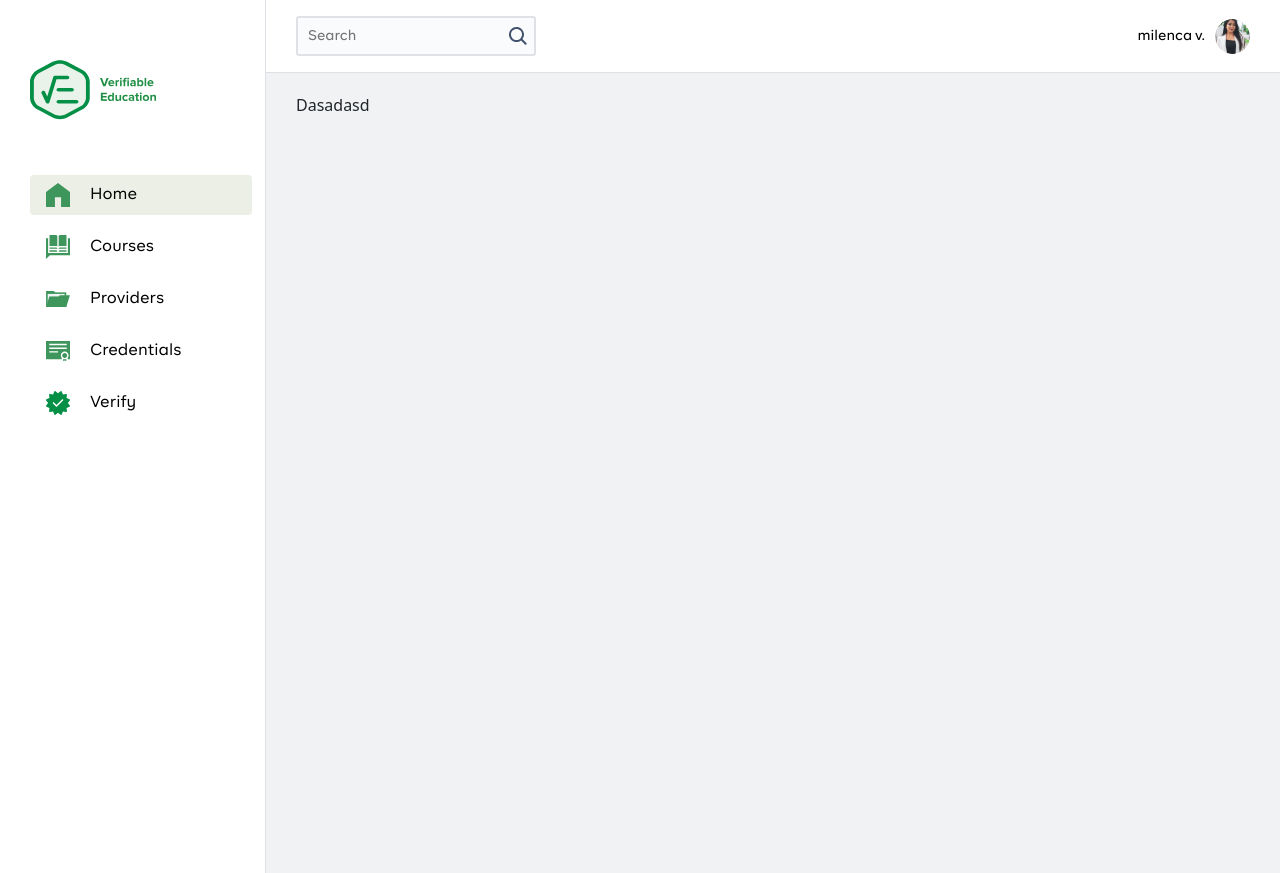
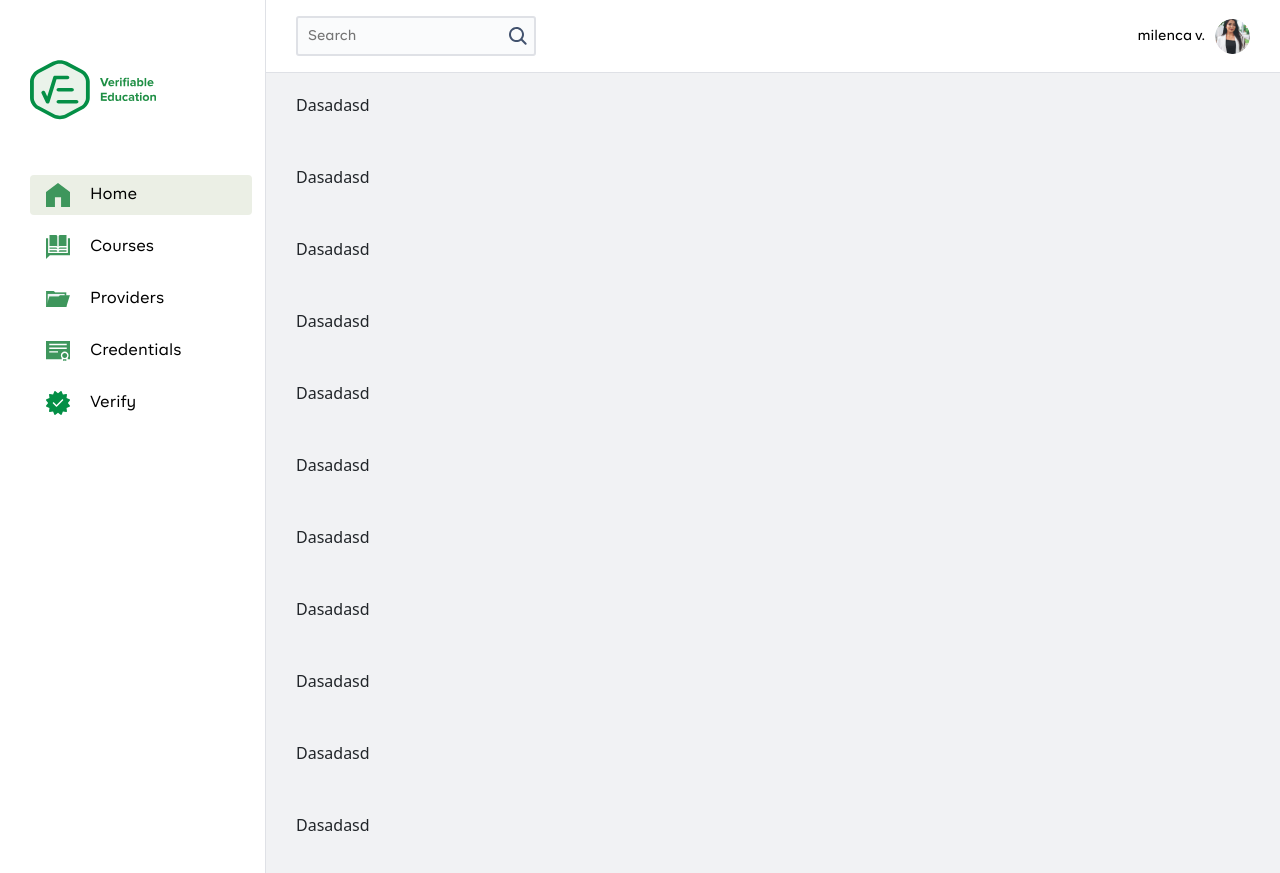
Before and after one commit to scimitar19/Angular-assignment, a React (Create React App) app: page /dashboard in a window 1280 px wide. After the commit the page ends 800 px from the top, so only its background shows below. Built offline with nearby package versions, Linux system fonts and the light colour scheme; a small style sheet from the web is missing.

Commit message:
layout complete

```diff
--- a/src/components/Layout/MainLayout/MainLayout.scss
+++ b/src/components/Layout/MainLayout/MainLayout.scss
@@ -1,8 +1,9 @@
 @import "../../../variables.scss";
-.app{
+.mainLayout{
     display: flex;
   width: 100%;
   align-items: stretch;
+  position: fixed;
 }
 .content {
     padding: 0px;
@@ -11,7 +12,9 @@
     .innerSection {
       background-color: #F1F2F4;
       padding: 20px 30px;
-      min-height: inherit;
+      max-height: 100vh;
+    overflow-x: hidden;
+    overflow-y: auto;
     }
   }
 
--- a/src/components/Layout/MainLayout/index.tsx
+++ b/src/components/Layout/MainLayout/index.tsx
@@ -25,7 +25,7 @@ const MainLayout : React.FC = (props) => {
 
     },[width])
     return (
-       <Box className = "app">
+       <Box className = "mainLayout">
        <Sidebar  isOpen = {open} toggle = {toggleSidebar}/>
         <Container
         fluid
--- a/src/pages/Dashboard/index.tsx
+++ b/src/pages/Dashboard/index.tsx
@@ -3,7 +3,30 @@ const Dashboard : React.FC = (props) => {
 
     return (
        <>
-        Dasadasd
+        <div className = "mb-5">Dasadasd</div>
+        <div className = "mb-5">Dasadasd</div>
+        <div className = "mb-5">Dasadasd</div>
+        <div className = "mb-5">Dasadasd</div>
+        <div className = "mb-5">Dasadasd</div>
+        <div className = "mb-5">Dasadasd</div>
+        <div className = "mb-5">Dasadasd</div>
+        <div className = "mb-5">Dasadasd</div>
+        <div className = "mb-5">Dasadasd</div>
+        <div className = "mb-5">Dasadasd</div>
+        <div className = "mb-5">Dasadasd</div>
+        <div className = "mb-5">Dasadasd</div>
+        <div className = "mb-5">Dasadasd</div>
+        <div className = "mb-5">Dasadasd</div>
+        <div className = "mb-5">Dasadasd</div>
+        <div className = "mb-5">Dasadasd</div>
+        <div className = "mb-5">Dasadasd</div>
+        <div className = "mb-5">Dasadasd</div>
+        <div className = "mb-5">Dasadasd</div>
+        <div className = "mb-5">Dasadasd</div>
+        <div className = "mb-5">Dasadasd</div>
+        <div className = "mb-5">Dasadasd</div>
+
+
        </>
     )
 }
```
